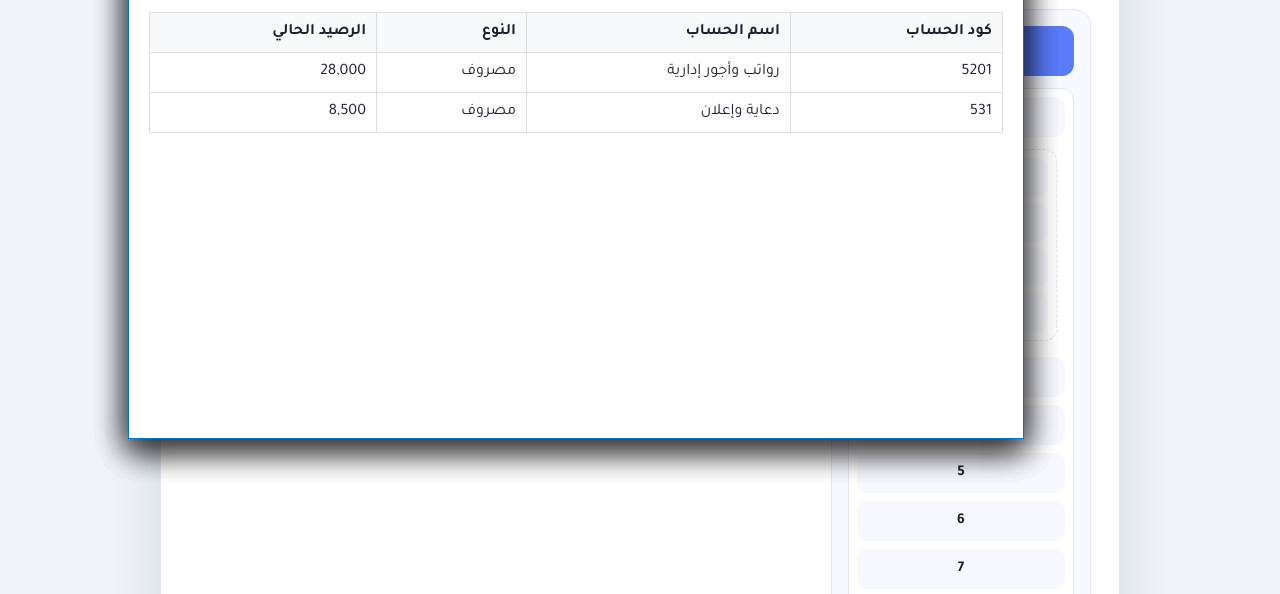
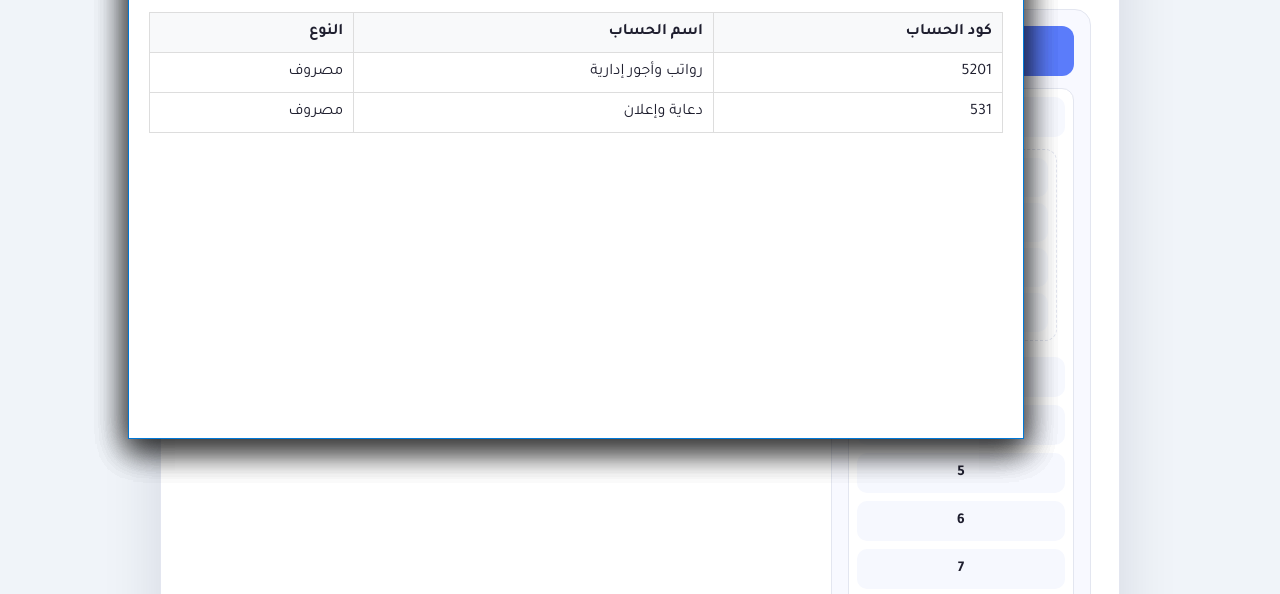
Before and after one commit to ahmedhaysam53-commits/stirring-sunflower-e1e361, a plain HTML site: page main.html in a window 1280 px wide. Both pictures are taken after a click on the button "شجرة الحسابات". Shown: the part 201-795 px from the top of the page. Drawn offline with Linux system fonts and the light colour scheme.

Commit message:
Remove balance columns

```diff
--- a/main.html
+++ b/main.html
@@ -86,12 +86,12 @@
                     <th>كود الحساب</th>
                     <th>اسم الحساب</th>
                     <th>النوع</th>
-                    <th>الرصيد الحالي</th>
+
                   </tr>
                 </thead>
                 <tbody>
-                  <tr><td>111</td><td>النقدية بالصندوق</td><td>متداول</td><td>50,000</td></tr>
-                  <tr><td>121</td><td>السيارات</td><td>ثابت</td><td>120,000</td></tr>
+                  <tr><td>111</td><td>النقدية بالصندوق</td><td>متداول</td></tr>
+                  <tr><td>121</td><td>السيارات</td><td>ثابت</td></tr>
                 </tbody>
               </table>
             </div>
@@ -118,12 +118,12 @@
                     <th>كود الحساب</th>
                     <th>اسم الحساب</th>
                     <th>النوع</th>
-                    <th>الرصيد الحالي</th>
+
                   </tr>
                 </thead>
                 <tbody>
-                  <tr><td>211</td><td>الموردون</td><td>متداول</td><td>30,000</td></tr>
-                  <tr><td>212</td><td>مصروفات مستحقة</td><td>متداول</td><td>18,500</td></tr>
+                  <tr><td>211</td><td>الموردون</td><td>متداول</td></tr>
+                  <tr><td>212</td><td>مصروفات مستحقة</td><td>متداول</td></tr>
                 </tbody>
               </table>
             </div>
@@ -150,12 +150,12 @@
                     <th>كود الحساب</th>
                     <th>اسم الحساب</th>
                     <th>النوع</th>
-                    <th>الرصيد الحالي</th>
+
                   </tr>
                 </thead>
                 <tbody>
-                  <tr><td>31</td><td>رأس المال</td><td>حقوق ملكية</td><td>250,000</td></tr>
-                  <tr><td>33</td><td>الأرباح والخسائر المرحلة</td><td>حقوق ملكية</td><td>45,000</td></tr>
+                  <tr><td>31</td><td>رأس المال</td><td>حقوق ملكية</td></tr>
+                  <tr><td>33</td><td>الأرباح والخسائر المرحلة</td><td>حقوق ملكية</td></tr>
                 </tbody>
               </table>
             </div>
@@ -182,12 +182,12 @@
                     <th>كود الحساب</th>
                     <th>اسم الحساب</th>
                     <th>النوع</th>
-                    <th>الرصيد الحالي</th>
+
                   </tr>
                 </thead>
                 <tbody>
-                  <tr><td>41</td><td>مبيعات النشاط الجاري</td><td>إيراد</td><td>320,000</td></tr>
-                  <tr><td>43</td><td>إيرادات متنوعة أخرى</td><td>إيراد</td><td>12,500</td></tr>
+                  <tr><td>41</td><td>مبيعات النشاط الجاري</td><td>إيراد</td></tr>
+                  <tr><td>43</td><td>إيرادات متنوعة أخرى</td><td>إيراد</td></tr>
                 </tbody>
               </table>
             </div>
@@ -214,12 +214,12 @@
                     <th>كود الحساب</th>
                     <th>اسم الحساب</th>
                     <th>النوع</th>
-                    <th>الرصيد الحالي</th>
+
                   </tr>
                 </thead>
                 <tbody>
-                  <tr><td>5201</td><td>رواتب وأجور إدارية</td><td>مصروف</td><td>28,000</td></tr>
-                  <tr><td>531</td><td>دعاية وإعلان</td><td>مصروف</td><td>8,500</td></tr>
+                  <tr><td>5201</td><td>رواتب وأجور إدارية</td><td>مصروف</td></tr>
+                  <tr><td>531</td><td>دعاية وإعلان</td><td>مصروف</td></tr>
                 </tbody>
               </table>
             </div>
--- a/main.js
+++ b/main.js
@@ -46,6 +46,7 @@ if (mainButton && dropdown) {
     financeTreeButton.addEventListener('click', (event) => {
       event.stopPropagation();
       financeTreeSection.hidden = false;
+      openWindow('assetsWin');
     });
   }
 
```
